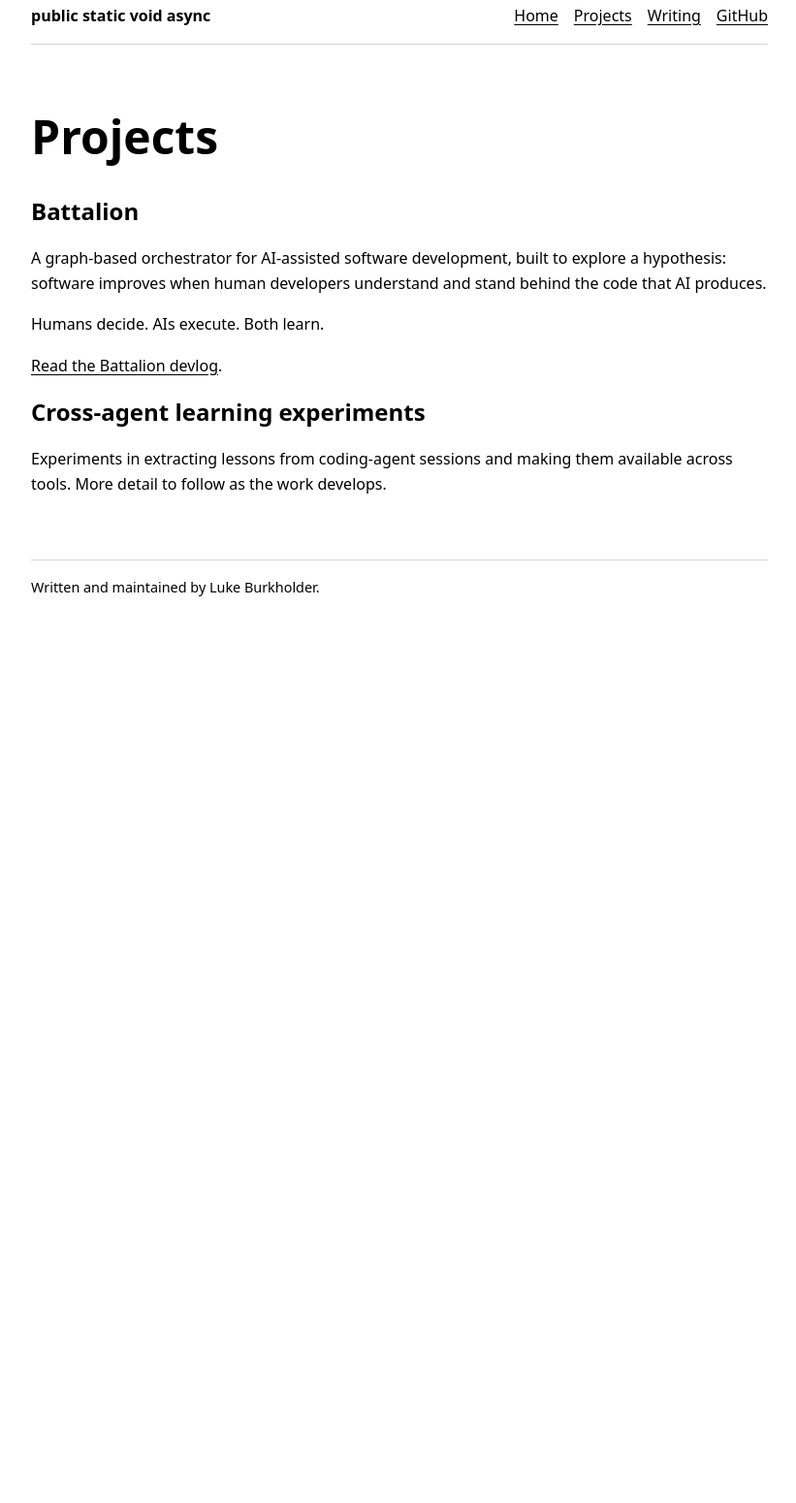
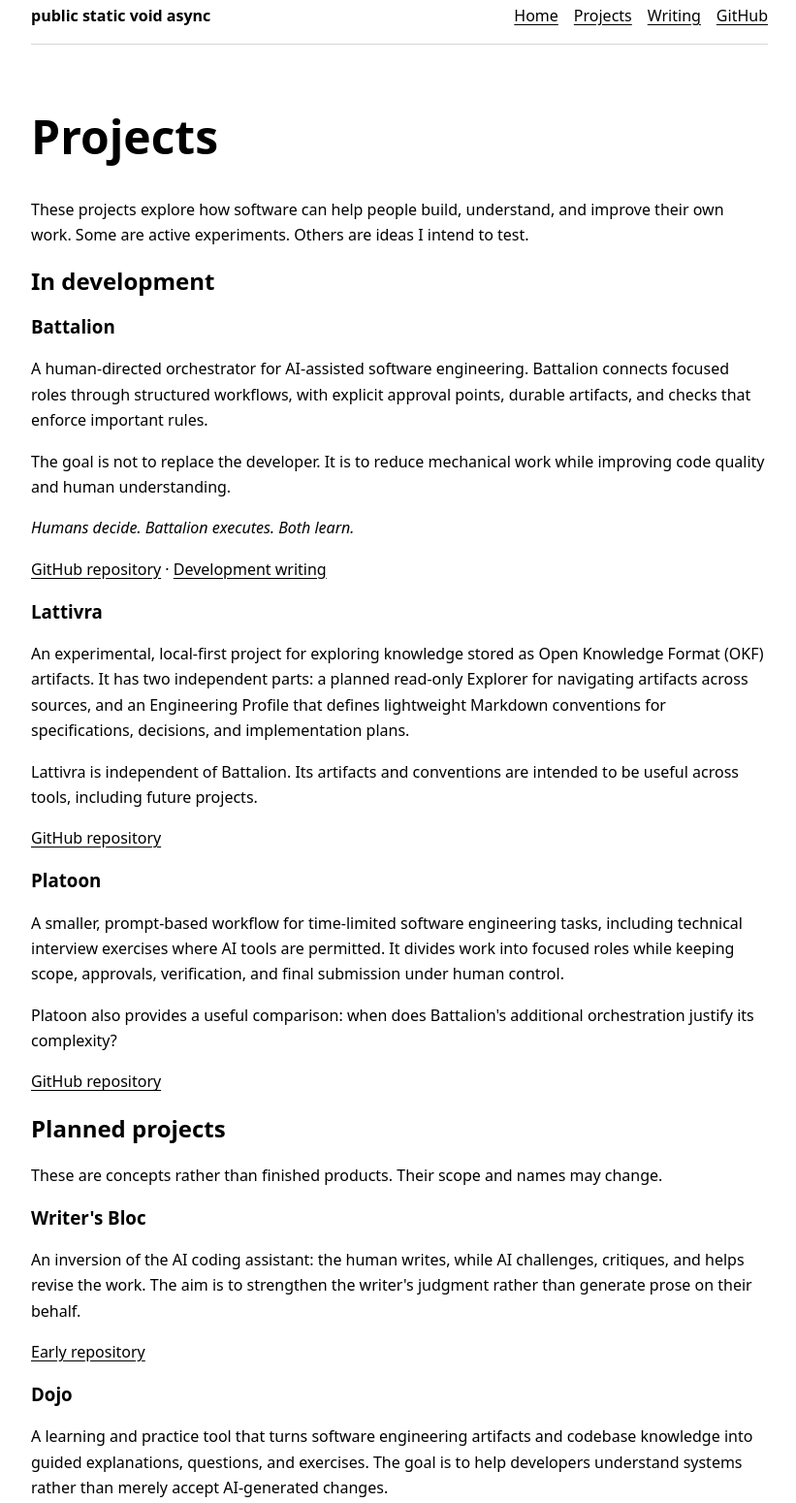
Before and after one commit to lrburkholder/lrburkholder.github.io, an Astro site: page /projects in a window 1280 px wide. Shown: the part 29-1579 px from the top of the page at 97% size, without its empty margins (228-1049 px from the left). Before the commit the page ends 800 px from the top, so only its background shows below. Built offline with nearby package versions, Linux system fonts and the light colour scheme; Astro itself is replaced by a stand-in of ours.

Commit message:
Expand projects page with active and planned projects

```diff
--- a/src/pages/projects.astro
+++ b/src/pages/projects.astro
@@ -3,10 +3,33 @@ import Base from '../layouts/Base.astro';
 ---
 <Base title="Projects">
   <h1>Projects</h1>
-  <h2>Battalion</h2>
-  <p>A graph-based orchestrator for AI-assisted software development, built to explore a hypothesis: software improves when human developers understand and stand behind the code that AI produces.</p>
-  <p>Humans decide. AIs execute. Both learn.</p>
-  <p><a href="/writing/">Read the Battalion devlog</a>.</p>
-  <h2>Cross-agent learning experiments</h2>
-  <p>Experiments in extracting lessons from coding-agent sessions and making them available across tools. More detail to follow as the work develops.</p>
+  <p>These projects explore how software can help people build, understand, and improve their own work. Some are active experiments. Others are ideas I intend to test.</p>
+
+  <h2>In development</h2>
+
+  <h3>Battalion</h3>
+  <p>A human-directed orchestrator for AI-assisted software engineering. Battalion connects focused roles through structured workflows, with explicit approval points, durable artifacts, and checks that enforce important rules.</p>
+  <p>The goal is not to replace the developer. It is to reduce mechanical work while improving code quality and human understanding.</p>
+  <p><em>Humans decide. Battalion executes. Both learn.</em></p>
+  <p><a href="https://github.com/lrburkholder/battalion">GitHub repository</a> · <a href="/writing/">Development writing</a></p>
+
+  <h3>Lattivra</h3>
+  <p>An experimental, local-first project for exploring knowledge stored as Open Knowledge Format (OKF) artifacts. It has two independent parts: a planned read-only Explorer for navigating artifacts across sources, and an Engineering Profile that defines lightweight Markdown conventions for specifications, decisions, and implementation plans.</p>
+  <p>Lattivra is independent of Battalion. Its artifacts and conventions are intended to be useful across tools, including future projects.</p>
+  <p><a href="https://github.com/lrburkholder/lattivra">GitHub repository</a></p>
+
+  <h3>Platoon</h3>
+  <p>A smaller, prompt-based workflow for time-limited software engineering tasks, including technical interview exercises where AI tools are permitted. It divides work into focused roles while keeping scope, approvals, verification, and final submission under human control.</p>
+  <p>Platoon also provides a useful comparison: when does Battalion's additional orchestration justify its complexity?</p>
+  <p><a href="https://github.com/lrburkholder/platoon">GitHub repository</a></p>
+
+  <h2>Planned projects</h2>
+  <p>These are concepts rather than finished products. Their scope and names may change.</p>
+
+  <h3>Writer's Bloc</h3>
+  <p>An inversion of the AI coding assistant: the human writes, while AI challenges, critiques, and helps revise the work. The aim is to strengthen the writer's judgment rather than generate prose on their behalf.</p>
+  <p><a href="https://github.com/lrburkholder/writersbloc">Early repository</a></p>
+
+  <h3>Dojo</h3>
+  <p>A learning and practice tool that turns software engineering artifacts and codebase knowledge into guided explanations, questions, and exercises. The goal is to help developers understand systems rather than merely accept AI-generated changes.</p>
 </Base>
```
